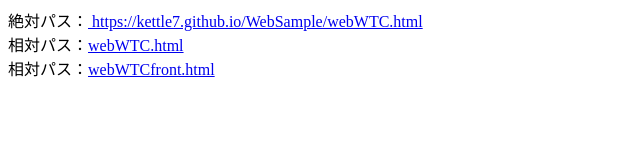
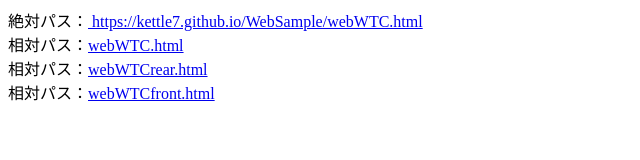
Before and after one commit to kettle7/WebSample, a plain HTML site: page docs/index.html in a window 1280 px wide. Shown: the whole page, without its empty margins (0-640 px from the left). Drawn offline with Linux system fonts and the light colour scheme.

Commit message:
Update index.html

```diff
--- a/docs/index.html
+++ b/docs/index.html
@@ -8,6 +8,7 @@
   絶対パス：<a href="https://kettle7.github.io/WebSample/webWTC.html">
   https://kettle7.github.io/WebSample/webWTC.html</a><br>
   相対パス：<a href="webWTC.html">webWTC.html</a><br>
+  相対パス：<a href="webWTCrear.html">webWTCrear.html</a><br>
   相対パス：<a href="webWTCfront.html">webWTCfront.html</a><br>
 </body>
 </html>
```
